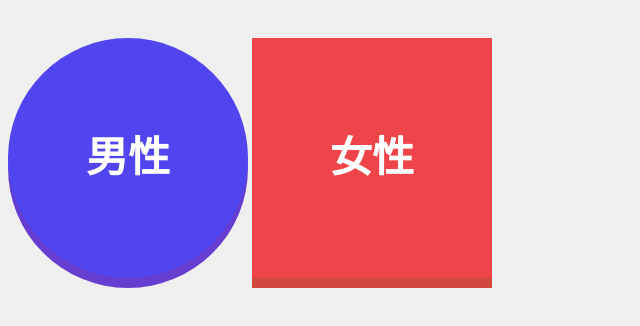
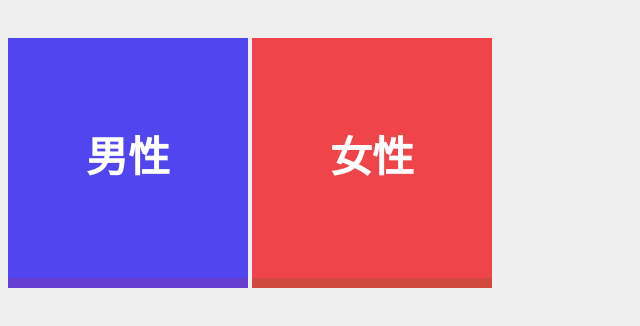
Before and after one commit to morikentiger/SelectDuty, a plain HTML site: page 当番選択.html in a window 1280 px wide. Shown: the whole page, without its empty margins (0-640 px from the left). Drawn offline with Linux system fonts and the light colour scheme.

Commit message:
男性側も変更した

```diff
--- a/css/styles.css
+++ b/css/styles.css
@@ -6,7 +6,8 @@ body {
 	width: 200px;
 	height: 200px;
 	background: #5045ef;
-	border-radius: 50%;
+	/* border-radius: 50%; */
+	transition: 0.05s; /* 回転遷移時間 */
 	margin: 30px auto;
 	text-align: center;
 	line-height: 200px;
@@ -25,6 +26,8 @@ body {
 #btn_male:active {
 	box-shadow: 0 5px 0 #653ed1;
 	margin-top: 35px;
+	border-radius: 50%;
+	transform: rotate(360deg);
 }
 
 
```
